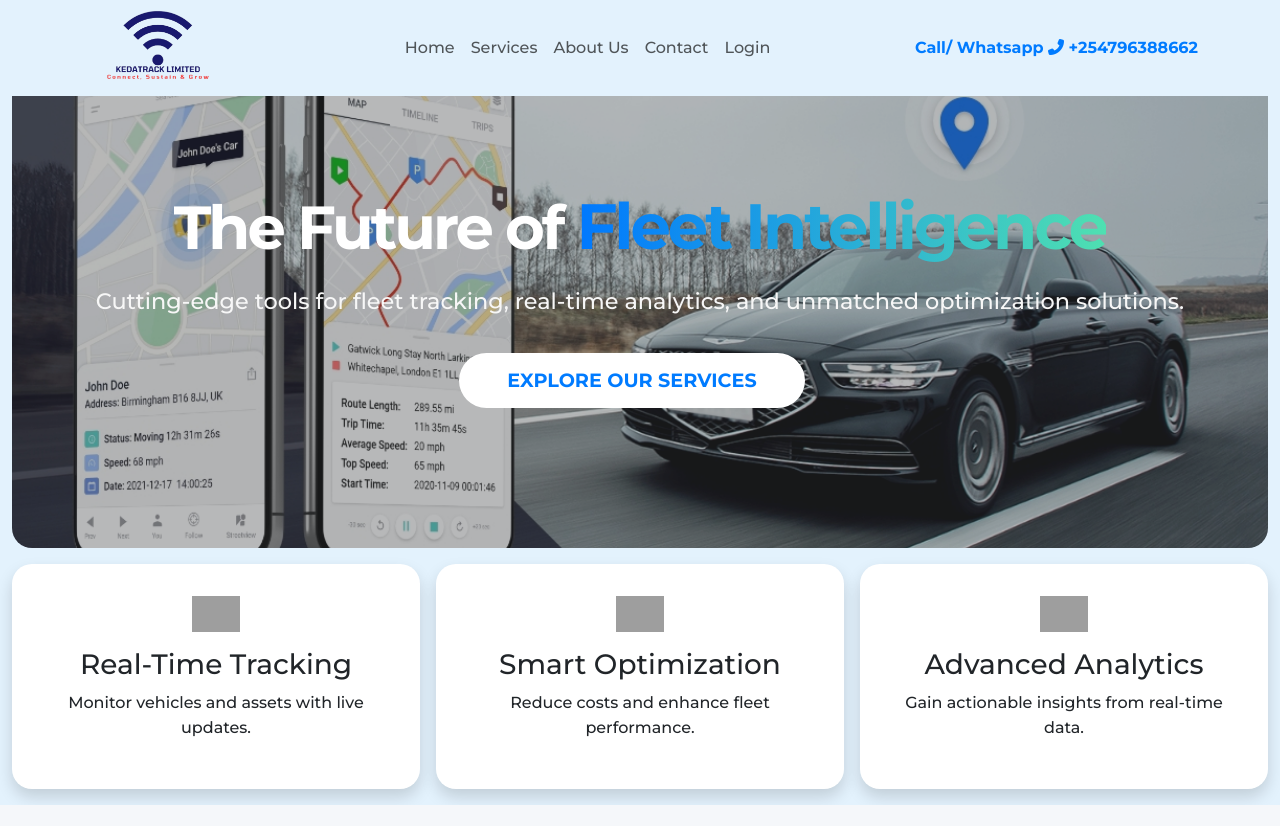
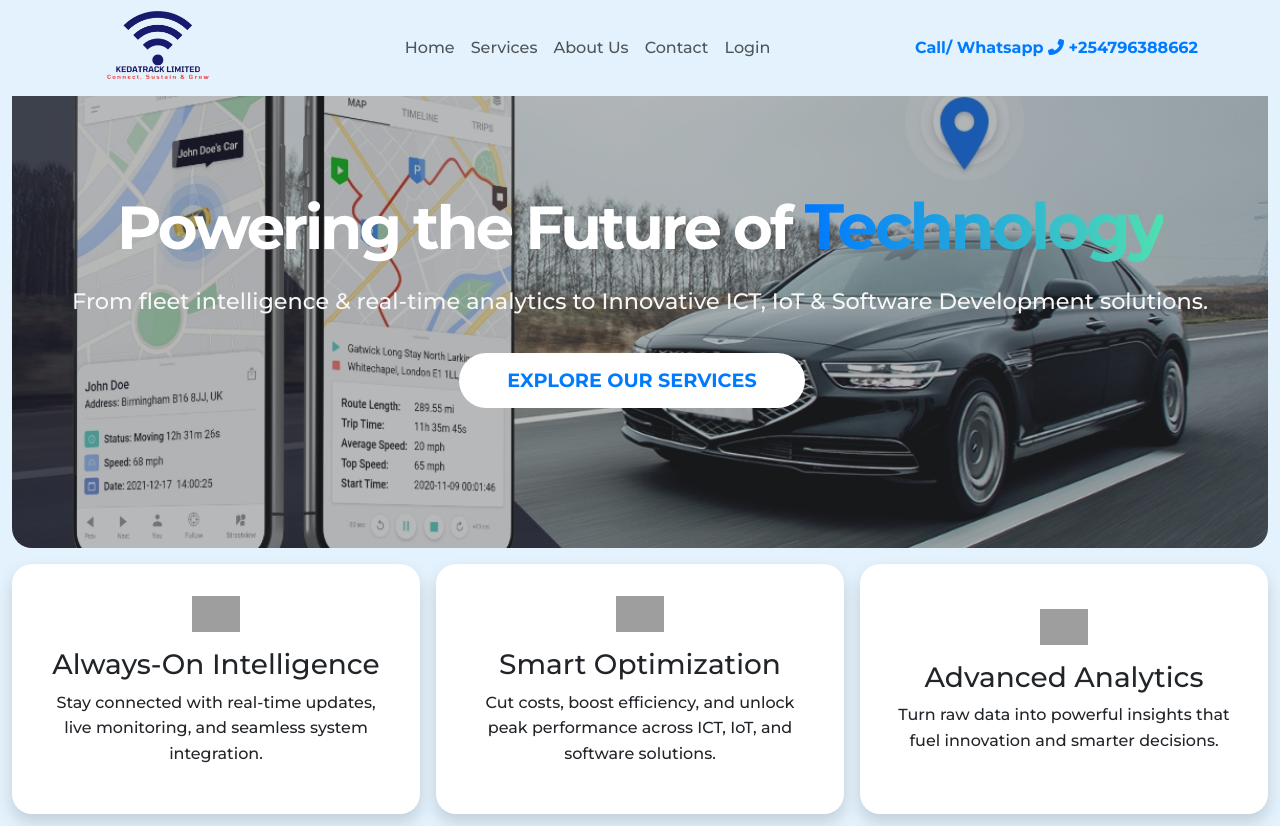
Before and after one commit to KEVINOCHAE/kedatrack, a Flask app: page / in a window 1280 px wide. Shown: the top 826 px of the page. Run offline with Flask 3, Linux system fonts and the light colour scheme; tables that the repository leaves empty hold one stand-in row (values such as "Sample post"); some libraries are stand-ins or nearby versions; grey boxes are pictures that could not be loaded.

Commit message:
commit changes

```diff
--- a/app/main/routes.py
+++ b/app/main/routes.py
@@ -149,6 +149,28 @@ def about_us():
 
 # dictionary for services
 services_data = {
+'software_development': {
+        'id': 'software_development',
+        'title': 'Software Development',
+        'description': (
+            'Custom software solutions tailored to your business needs, from web development to mobile apps.'
+        ),
+        'image_url': 'services/sotware_dev.jpg',
+        'detailed_description': 'Detailed information about software development...',
+        'more_info': 'Our expert developers create innovative software to solve your unique business challenges.'
+    },
+    'it_support': {
+        'id': 'it_support',
+        'title': 'IT Systems (APIs) Integration & Support',
+        'description': (
+            'Comprehensive IT Systems Integration and support services to improve operational efficiency and seamlessly manage technological infrastructure.'
+        ),
+        'image_url': 'services/it_support.avif',
+        'detailed_description': 'Detailed information about IT support...',
+        'more_info': (
+            'We seamlessly connect your business applications, platforms, and devices for smarter, faster, and more efficient operations. Our API integration services enable your systems to communicate effortlessly, ensuring real-time data exchange, automation, and improved workflows. We design, implement, and maintain integrations between ERP systems, payment gateways, IoT platforms, fleet management solutions, and other enterprise tools — tailored to your unique business needs. Whether you need one-time integration or ongoing technical support, Kedatrack Limited provides reliable expertise to keep your systems connected, secure, and running smoothly.'
+        )
+    },
     'fleet_management': {
         'id': 'fleet_management',
         'title': 'Advanced Fleet Management/Assets Tracking Solutions',
@@ -246,40 +268,6 @@ services_data = {
             '- Comprehensive repair and security infrastructure solutions'
         )
     },
-    'software_development': {
-        'id': 'software_development',
-        'title': 'Software Development',
-        'description': (
-            'Custom software solutions tailored to your business needs, from web development to mobile apps.'
-        ),
-        'image_url': 'services/sotware_dev.jpg',
-        'detailed_description': 'Detailed information about software development...',
-        'more_info': 'Our expert developers create innovative software to solve your unique business challenges.'
-    },
-    'aerial_and_satellite_installation_solutions': {
-        'id': 'aerial_and_satellite_installation_solutions',
-        'title': 'Aerial & Satellite Installation Solutions',
-        'description': 'Professional TV aerial and satellite installation services.',
-        'image_url': 'services/satelite.jpeg',
-        'detailed_description': 'Detailed information about aerial and satellite solutions...',
-        'more_info': (
-            '- Indoor and outdoor aerial installations\n'
-            '- Quick and efficient repair services\n'
-            '- Full range of high-quality equipment and upgrades'
-        )
-    },
-    'it_support': {
-        'id': 'it_support',
-        'title': 'IT Support and Consultation',
-        'description': (
-            'Comprehensive IT support services to improve efficiency and manage technological infrastructure.'
-        ),
-        'image_url': 'services/it_support.avif',
-        'detailed_description': 'Detailed information about IT support...',
-        'more_info': (
-            'We offer end-to-end IT support, helping you solve technical issues, enhance performance, and ensure system stability.'
-        )
-    },
     'cloud_services': {
         'id': 'cloud_services',
         'title': 'Cloud Solutions',
@@ -304,6 +292,18 @@ services_data = {
             'Our analytics tools provide actionable insights, empowering businesses to identify trends and optimize strategies effectively.'
         )
     },
+    'aerial_and_satellite_installation_solutions': {
+        'id': 'aerial_and_satellite_installation_solutions',
+        'title': 'Aerial & Satellite Installation Solutions',
+        'description': 'Professional TV aerial and satellite installation services.',
+        'image_url': 'services/satelite.jpeg',
+        'detailed_description': 'Detailed information about aerial and satellite solutions...',
+        'more_info': (
+            '- Indoor and outdoor aerial installations\n'
+            '- Quick and efficient repair services\n'
+            '- Full range of high-quality equipment and upgrades'
+        )
+    },
     'general_merchandise_supplies_services': {
         'id': 'general_merchandise_supplies_services',
         'title': 'General Merchandise Supplies Services',
@@ -313,7 +313,7 @@ services_data = {
         'image_url': 'services/about.jpeg',
         'detailed_description': 'Detailed information about merchandise supplies...',
         'more_info': (
-            'We supply IT hardware, office furniture, staff uniforms, and more. '
+            'We provide a wide range of Products Supplies to private and government sectors, including computers and other IT/IoT & Networking Hardwares and accessories.'
             'Our goal is to build long-term partnerships by consistently exceeding expectations.'
         )
     }
--- a/app/templates/main/home.html
+++ b/app/templates/main/home.html
@@ -15,10 +15,10 @@
             <div class="col-lg-12 text-content d-flex flex-column justify-content-center align-items-center position-relative">
                 <div class="content-wrapper text-center" data-aos="fade-up">
                     <h2 class="headline">
-                        The Future of <span>Fleet Intelligence</span>
+                        Powering the Future of <span>Technology</span>
                     </h2>
                     <p class="subtext">
-                        Cutting-edge tools for fleet tracking, real-time analytics, and unmatched optimization solutions.
+                        From fleet intelligence & real-time analytics to Innovative ICT, IoT & Software Development solutions.
                     </p>
                     <div class="cta" data-aos="fade-up" data-aos-delay="200">
                         <a href="{{ url_for('main.services')}}" class="btn btn-primary">Explore Our Services</a>
@@ -38,8 +38,8 @@
                 <img src="https://img.icons8.com/fluency/48/000000/track-and-field.png" alt="Tracking">
             </div>
             <div class="text">
-                <h3>Real-Time Tracking</h3>
-                <p>Monitor vehicles and assets with live updates.</p>
+                <h3>Always-On Intelligence</h3>
+                <p>Stay connected with real-time updates, live monitoring, and seamless system integration.</p>
             </div>
         </div>
 
@@ -50,7 +50,7 @@
             </div>
             <div class="text">
                 <h3>Smart Optimization</h3>
-                <p>Reduce costs and enhance fleet performance.</p>
+                <p>Cut costs, boost efficiency, and unlock peak performance across ICT, IoT, and software solutions.</p>
             </div>
         </div>
 
@@ -61,7 +61,7 @@
             </div>
             <div class="text">
                 <h3>Advanced Analytics</h3>
-                <p>Gain actionable insights from real-time data.</p>
+                <p>Turn raw data into powerful insights that fuel innovation and smarter decisions.</p>
             </div>
         </div>
     </div>
@@ -279,9 +279,9 @@
             <!-- Left Column: Text Content -->
             <div class="col-lg-6 text-center">
                 <h2 class="section-title text-center">About Us</h2>
-                <p class="section-subtitle">We are dedicated to transforming the way businesses operate through innovative fleet management solutions.</p>
+                <p class="section-subtitle">We are dedicated to transforming the way businesses operate through innovative ICT/IoT & Software Development solutions.</p>
                 <p class="section-description lead">
-                    As a team of passionate professionals, we bring cutting-edge technology and deep expertise to enhance fleet efficiency, optimize routes, and drive performance. With our data-driven approach, we offer businesses the tools they need to stay ahead in a fast-evolving market.
+                    As a team of passionate professionals, we bring digital solutions which are backed by the state-of-the-art technology in IoT-Smart Sensing, Telecommunications, Cloud Computing & Software Development. With our data-driven approach, we offer businesses the tools they need to stay ahead in a fast-evolving market.
                 </p>
 
                 <a href="{{ url_for('main.about_us')}}" class="btn btn-primary btn-lg mt-4">More About Us</a>
@@ -654,7 +654,7 @@
                     </div>
                     <h5 class="info-title">Mission</h5>
                     <p class="info-text">
-                        Empowering clients with cutting-edge fleet management solutions to drive efficiency and growth.
+                        To deliver cutting-edge, reliable, and scalable technology solutions — from fleet intelligence and real-time analytics to comprehensive ICT and IoT systems — enabling our clients to optimize performance, unlock insights, and thrive in a connected world.
                     </p>
                 </div>
             </div>
@@ -665,7 +665,7 @@
                     </div>
                     <h5 class="info-title">Vision</h5>
                     <p class="info-text">
-                        To be the leading global partner in intelligent fleet monitoring, enhancing operational efficiency.
+                        To be a leading innovator in ICT, IoT, and software solutions, empowering businesses and communities with technology that drives efficiency, connectivity, and sustainable growth.
                     </p>
                 </div>
             </div>
@@ -676,7 +676,7 @@
                     </div>
                     <h5 class="info-title">Values</h5>
                     <p class="info-text">
-                        Integrity, Respect, Flexibility, and Accountability—our guiding principles for excellence.
+                        Integrity, Innovative, Data Driven, Excellence, Sustainability, Customer Centric Respect, Flexibility, and Accountability
                     </p>
                 </div>
             </div>
```
Also changed, not shown: app/services/routes.py (+7 -7 lines), app/templates/main/about_us.html (+6 -8 lines).
